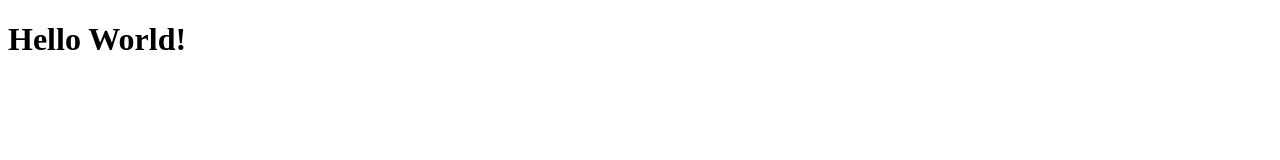
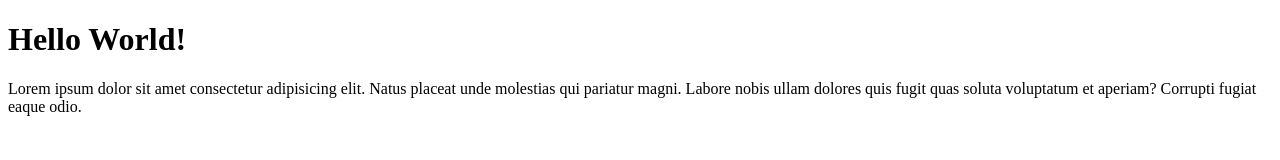
Before and after one commit to SafrialNovaKurnia/wpu-git-test, a plain HTML site: page index.html in a window 1280 px wide. Drawn offline with Linux system fonts and the light colour scheme.

Commit message:
menambahkan paragraf

```diff
--- a/index.html
+++ b/index.html
@@ -9,6 +9,7 @@
 
 <body>
     <h1>Hello World!</h1>
+    <p>Lorem ipsum dolor sit amet consectetur adipisicing elit. Natus placeat unde molestias qui pariatur magni. Labore nobis ullam dolores quis fugit quas soluta voluptatum et aperiam? Corrupti fugiat eaque odio.</p>
 </body>
 
 </html>
```
